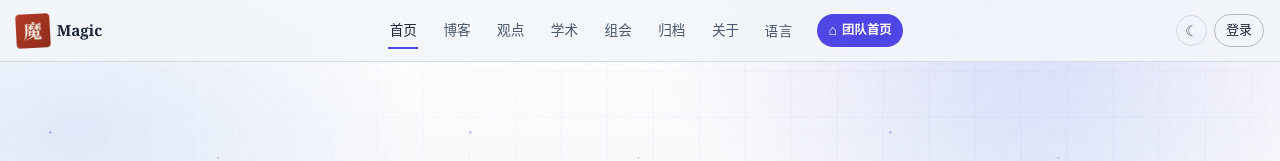
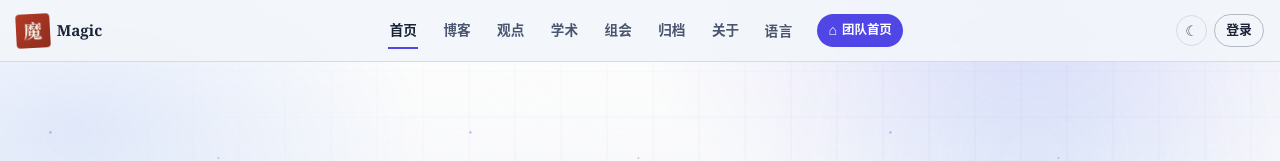
Before and after one commit to domagic/domagic.github.io, a Vue app: page / in a window 1280 px wide. Shown: the top 161 px of the page. Built offline with nearby package versions, Linux system fonts and the light colour scheme.

Commit message:
style: bold header nav titles

```diff
--- a/src/components/AppHeader.vue
+++ b/src/components/AppHeader.vue
@@ -213,6 +213,7 @@ function closeMenu() {
   color: var(--ink-soft);
   text-decoration: none;
   font-size: 0.85rem;
+  font-weight: 600;
   padding: 0.28rem 0.08rem;
   white-space: nowrap;
   flex-shrink: 0;
@@ -238,7 +239,7 @@ function closeMenu() {
 
 .header__link[aria-current='page'] {
   color: var(--ink);
-  font-weight: 500;
+  font-weight: 700;
 }
 
 /* 语言：与导航文字同款的纯文字按钮 + 下拉菜单（同主站交互） */
@@ -250,6 +251,7 @@ function closeMenu() {
 }
 .header__lang-toggle {
   font-size: 0.85rem;
+  font-weight: 600;
   letter-spacing: 0.06em;
   background: none;
   border: 0;
@@ -361,6 +363,7 @@ function closeMenu() {
   color: var(--ink);
   text-decoration: none;
   font-size: 0.8rem;
+  font-weight: 600;
   white-space: nowrap;
   flex-shrink: 0;
   transition: background-color 0.2s, color 0.2s, border-color 0.2s;
@@ -423,11 +426,12 @@ function closeMenu() {
     padding: 0.55rem 0.2rem;
     color: var(--ink);
     text-decoration: none;
+    font-weight: 600;
     border-bottom: 1px dashed var(--line);
   }
   .header__mobile-link[aria-current='page'] {
     color: var(--cinnabar-deep);
-    font-weight: 500;
+    font-weight: 700;
   }
   .header__mobile-lang {
     display: flex;
@@ -441,6 +445,7 @@ function closeMenu() {
     border-radius: 999px;
     padding: 0.3rem 0.9rem;
     font-size: 0.85rem;
+    font-weight: 600;
     color: var(--ink-soft);
     cursor: pointer;
   }
```
